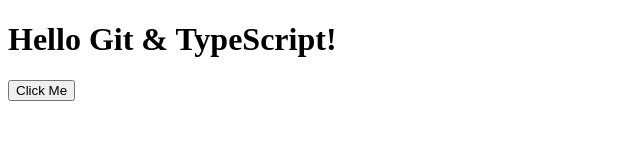
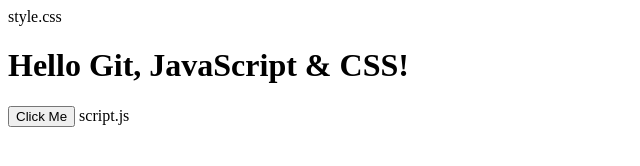
Before and after one commit to basicCoading/BasicProject, a plain HTML site: page index.html in a window 1280 px wide. Shown: the whole page, without its empty margins (0-640 px from the left). Drawn offline with Linux system fonts and the light colour scheme.

Commit message:
New branch is to be created

```diff
--- a/index.html
+++ b/index.html
@@ -1,11 +1,17 @@
+
 <!DOCTYPE html>
 <html>
 <head>
-    <title>My First Git Project</title>
+  <meta charset="UTF-8" />
+  <title>My JS + CSS Project</title>
+  <!-- Link to CSS file -->
+  style.css
 </head>
 <body>
-    <h1>Hello Git & TypeScript!</h1>
-    <button onclick="greetUser()">Click Me</button>
-    <script srcscript>
+  <h1>Hello Git, JavaScript & CSS!</h1>
+  <button onclick="greetUser()">Click Me</button>
+
+  <!-- Link to external JavaScript file -->
+  script.js</script>
 </body>
 </html>
```
